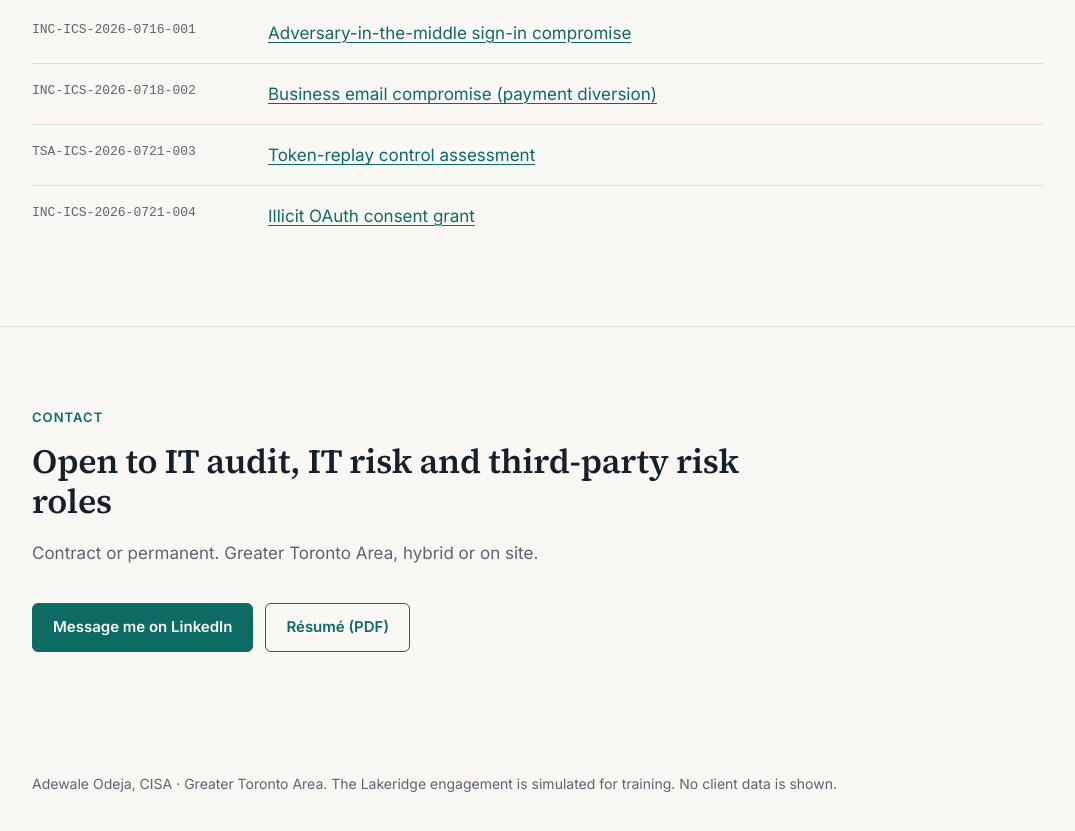
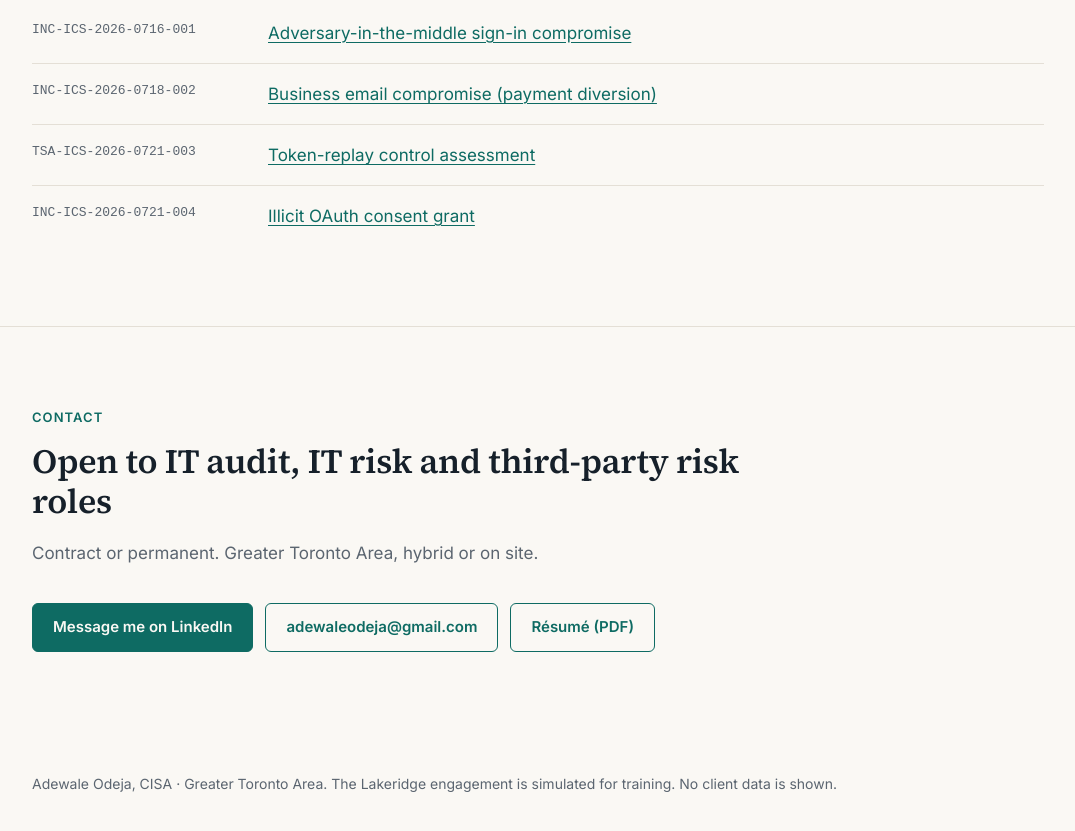
Before and after one commit to Walentino/walentino.github.io, a plain HTML site: page index.html in a window 1280 px wide. Shown: the part 3487-4318 px from the top of the page, without its empty margins (102-1177 px from the left). Drawn offline with Linux system fonts and the light colour scheme.

Commit message:
Update email link in index.html

```diff
--- a/index.html
+++ b/index.html
@@ -157,7 +157,7 @@
   </div>
   <div class="actions">
     <a class="btn primary" href="https://www.linkedin.com/in/adewaleodeja/">Message me on LinkedIn</a>
-    <!-- Add your email: <a class="btn ghost" href="mailto:YOUR_EMAIL">Email</a> -->
+       <a class="btn ghost" href="mailto:adewaleodeja@gmail.com">adewaleodeja@gmail.com</a>
     <a class="btn ghost" href="resume.pdf">R&eacute;sum&eacute; (PDF)</a>
   </div>
 </div></section>
```
